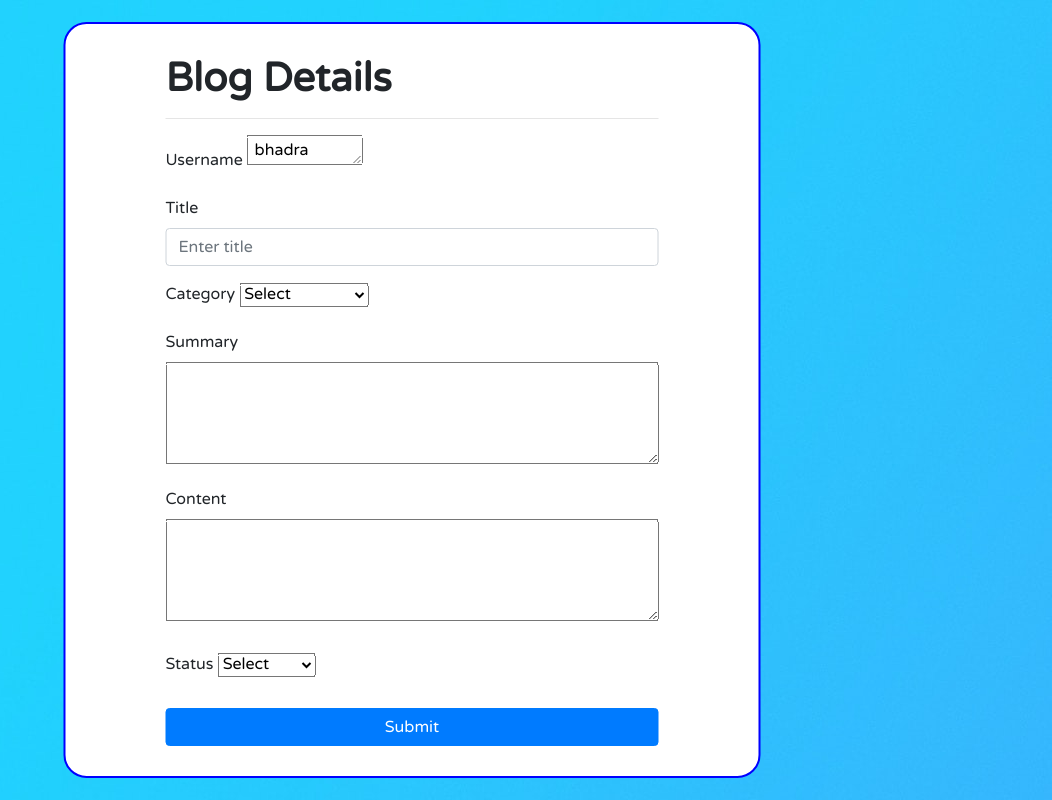
After one commit to shubham22122001/BlogDjango, a Django app: page /blogdetails in a window 1280 px wide. The commit adds this page. Shown: the whole page, without its empty margins (228-1280 px from the left). Run offline with Django 3.2, Linux system fonts and the light colour scheme; a user stored in the database is signed in; some libraries are stand-ins or nearby versions.

Commit message:
second commit

```diff
--- a/login/urls.py
+++ b/login/urls.py
@@ -15,8 +15,14 @@ Including another URLconf
 """
 from django.contrib import admin
 from django.urls import include,path
+from django.conf.urls.static import static
+
+from login import settings
+
 
 urlpatterns = [
     path('admin/', admin.site.urls),
     path('',include('loginapp.urls')),
 ]
+# if settings.DEBUG:
+#         urlpatterns += static(settings.MEDIA_URL,document_root=settings.MEDIA_ROOT)
--- a/loginapp/models.py
+++ b/loginapp/models.py
@@ -1,4 +1,4 @@
-from fnmatch import fnmatchcase
+# from fnmatch import fnmatchcase
 from django.db import models
 from django.contrib.auth.models import AbstractUser
 
@@ -14,3 +14,19 @@ class reg():
 class User(AbstractUser):
     is_doctor= models.BooleanField('Is doctor', default=False)
     is_patient = models.BooleanField('Is patient', default=False)
+
+class blog_data2(models.Model):
+    userName=models.CharField(max_length=255)
+    title= models.CharField(max_length=255)
+    category=models.CharField(max_length=255)
+    summary=models.TextField(max_length=255)
+    content=models.TextField(max_length=255)
+    status=models.CharField(max_length=255)
+    # image = models.ImageField(upload_to='uploads/')
+    # image= models.FileField(upload_to='images/', null=True, verbose_name="")
+
+
+
+
+    def __str__(self):
+        return self.title + " by " + self.username
--- /dev/null
+++ b/loginapp/templates/blogdetails.html
@@ -0,0 +1,124 @@
+<!doctype html>
+{% load static %}
+<html lang="en">
+  <head>
+    <!-- Required meta tags -->
+    <meta charset="utf-8">
+    <meta name="viewport" content="width=device-width, initial-scale=1, shrink-to-fit=no">
+    <link href="https://fonts.googleapis.com/css?family=Roboto:300,400&display=swap" rel="stylesheet">
+
+    <link href="https://fonts.googleapis.com/css2?family=Varela+Round&display=swap" rel="stylesheet">
+
+    <link
+     rel="stylesheet"
+     href="https://stackpath.bootstrapcdn.com/bootstrap/4.4.1/css/bootstrap.min.css">
+    <style>
+        body{
+            height:100%;
+        }
+        .content{
+        background-color: white;
+        padding: 30px;
+        padding-left:  100px;
+        padding-right:  100px;
+        border-radius: 23px;
+        border: 2px solid blue;
+        font-family: 'Varela Round', sans-serif;
+        /* opacity: 0.5; */
+        position: absolute;
+        left: 50%;
+        top: 50%;
+        -webkit-transform: translate(-50%, -50%);
+        transform: translate(-50%, -50%);
+        }
+    </style>
+
+
+    <title> Blog Details</title>
+  </head>
+  <body style="background: url({% static 'img/bg.jpg'%} );">
+
+      <div class="content">
+        <span class="mb-0 text-muted">
+            {% if msg %}
+                {{ msg | safe }}
+            {% else %}
+
+            {% endif %}
+          </span>
+          <div class='i-am-centered'>
+            <h1><b>Blog Details</b></h1><hr>
+
+                <form  action="/blogdetails" method="POST">
+
+                    {% csrf_token %}
+                    {% if user.is_authenticated %}
+                    <div class="form-group first">
+                        <label for="userName">Username</label>
+
+                        <textarea rows="1" cols="10" name="userName" > {{user.username}}
+                        </textarea>
+
+
+                    </div>
+                    <div class="form-group first">
+                        <label for="title">Title</label>
+                        <input type="text" class="form-control" id="exampletext" name="title" placeholder="Enter title" Required>
+
+
+                    </div>
+                    <div class="form-group first">
+                        <label for="category">Category</label>
+                         <select id="category" name="Category">
+                            <option value="">Select</option>
+                            <option value="Mental Health">Mental Health</option>
+                            <option value="Heart Diease">Heart Diease</option>
+                            <option value="Covid19">Covid19</option>
+                            <option value="Immunization">Immunization</option>
+                        </select>
+
+                    </div>
+                    <div class="form-group first">
+                        <label for="summary">Summary</label>
+                        <textarea rows="4" cols="50" name="summary" >
+                        </textarea>
+
+                    </div>
+                    <div class="form-group last mb-4">
+                        <label for="content">Content</label>
+                        <textarea rows="4" cols="50" name="content" >
+                        </textarea>
+                    </div>
+                    <div class="form-group last mb-4">
+                        <label for="status">Status</label>
+                        <select id="status" name="status">
+                           <option value="">Select</option>
+                           <option value="Published">Published</option>
+                           <option value="Draft">Draft</option>
+
+                       </select>
+
+
+                    </div>
+
+                    {% comment %} <div class='form-group last mb-4'>
+                        <label for="" class="form-label">Image</label>
+                        <input type="file" Required name="image" class="form-control">
+                    </div> {% endcomment %}
+
+                    <input type="submit"  value="Submit" class="btn btn-pill text-white btn-block btn-primary">
+                    {% endif %}
+                </form>
+
+
+
+            </div>
+
+      </div>
+
+
+
+
+
+  </body>
+</html>
--- a/loginapp/urls.py
+++ b/loginapp/urls.py
@@ -1,6 +1,7 @@
 from django.urls import path
+# from login import settings
 from . import views
-
+# from django.conf.urls.static import static
 urlpatterns = [
     path('', views.index, name= 'index'),
     path('login/', views.login_view, name='login_view'),
@@ -8,5 +9,12 @@ urlpatterns = [
     path('doctor/', views.doctor, name='doctor'),
     path('patient/', views.patient, name='patient'),
     path('', views.logout, name='logout_view'),
+    path('blogdetails', views.blogdetails, name='blogdetails'),
+    path('blog', views.blog, name='blog'),
+    path('patient_blog', views.patient_blog, name='patient_blog'),
+
+
+
 
 ]
+# + static(settings.MEDIA_URL, document_root= settings.MEDIA_ROOT)
--- a/loginapp/views.py
+++ b/loginapp/views.py
@@ -1,10 +1,12 @@
+from unicodedata import category
 from django.shortcuts import render, redirect
+
+# from login.settings import LOGIN_REDIRECT_URL
 from .forms import SignUpForm, LoginForm
 from django.contrib.auth import authenticate, login
 from django.contrib.auth import logout
 from django.contrib.auth.decorators import login_required
-
-# Create your views here.
+from loginapp.models import blog_data2
 
 
 def index(request):
@@ -37,7 +39,6 @@ def login_view(request):
             user = authenticate(username=username, password=password)
             if user is not None and user.is_doctor:
                 login(request, user)
-                # print(form1)
                 return redirect('doctor')
             elif user is not None and user.is_patient:
                 login(request, user)
@@ -61,3 +62,42 @@ def doctor(request):
 @login_required(login_url='login_view')
 def patient(request):
     return render(request,'patient.html')
+
+@login_required(login_url='login_view')
+def blogdetails(request):
+    if request.method=='POST':
+        print('This is post')
+        userName=request.POST['userName']
+        title=request.POST['title']
+        category=request.POST['Category']
+        summary=request.POST['summary']
+        content=request.POST['content']
+        status=request.POST['status']
+        ins1=blog_data2(userName=userName,title=title,category=category,summary=summary,content=content,status=status)
+        ins1.save()
+        print('data stored')
+        return redirect('/blog')
+
+    return render(request,'blogdetails.html')
+
+@login_required(login_url='login_view')
+def blog(request):
+
+
+    allblogs = blog_data2.objects.all()
+
+    context={'allblogs': allblogs}
+    return render(request, "blog.html", context)
+
+@login_required(login_url='login_view')
+def patient_blog(request):
+    allment_health=blog_data2.objects.filter(category='Mental Health',status='Published').all()
+    allcovid=blog_data2.objects.filter(category='Covid19',status='Published').all()
+    allheart=blog_data2.objects.filter(category='Heart Diease',status='Published').all()
+    allimm=blog_data2.objects.filter(category='Immunization',status='Published').all()
+
+
+
+
+    context={'allment_health': allment_health,'allcovid':allcovid,'allheart':allheart,'allimm':allimm}
+    return render(request, "patient_blog.html",context)
```
Also changed, not shown: login/settings.py (+14 -3 lines), loginapp/templates/blog.html (added, +66 -0 lines), loginapp/templates/doctor.html (+8 -3 lines), loginapp/templates/patient.html (+15 -8 lines), loginapp/templates/patient_blog.html (added, +99 -0 lines), db.sqlite3, loginapp/forms.py (line endings or trailing spaces), loginapp/migrations/0002_blog.py (added), loginapp/migrations/0003_delete_blog.py (added), loginapp/migrations/0004_blog_data.py (added), loginapp/migrations/0005_auto_20220611_1151.py (added), loginapp/migrations/0006_auto_20220611_1326.py (added), loginapp/migrations/0007_auto_20220611_1606.py (added), loginapp/migrations/0008_auto_20220611_1627.py (added).
